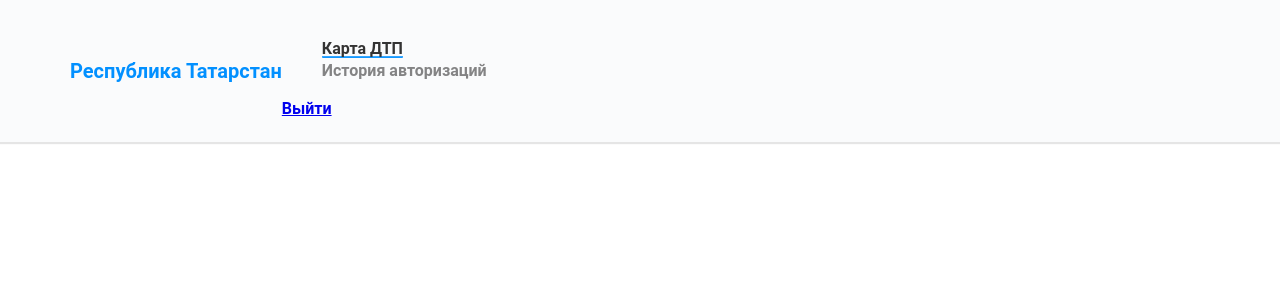
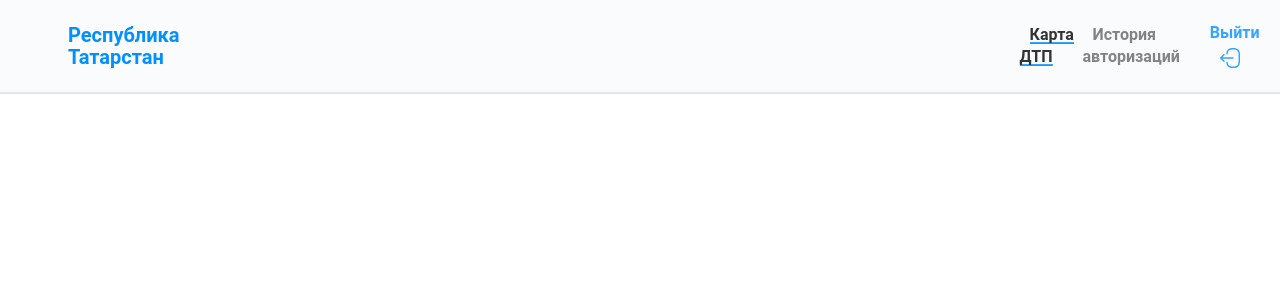
Before and after one commit to CYBERVOVCHIK/grisha-vova, a Next.js app: page / in a window 1280 px wide. Shown: the top 300 px of the page. Built offline with nearby package versions, Linux system fonts and the light colour scheme.

Commit message:
шапка готова

```diff
--- a/src/app/Header.tsx
+++ b/src/app/Header.tsx
@@ -3,16 +3,18 @@ import s from './header.module.css'
 
 export default function Header() {
   return (
-    <div className={s.header}>
-      <div className={s.title}>Республика Татарстан</div>
-      <div className={s.nav_items}>
+    <header className={s.header}>
+
+    <div className={s.title}>Республика Татарстан</div>
+      <div className={s.menu}>
         <ul className={s.nav_items}>
-          <li><a href='#' className={`${s.nav_item}`}><span className={s.active}>Карта ДТП</span></a></li>
+          <li><a href='#' className={s.nav_item}><span className={s.active}>Карта ДТП</span></a></li>
           <li><a href='#' className={s.nav_item}><span>История авторизаций</span></a></li>
         </ul>
+      </div>
 
-        <a href='#' className={s.quit}><span >Выйти</span></a>
-      </div>
-    </div>
+      <a href='#' className={s.quit}><span >Выйти</span></a>
+
+    </header>
   )
 }
--- a/src/app/header.module.css
+++ b/src/app/header.module.css
@@ -5,10 +5,11 @@
   flex-direction: row;
   flex-wrap: nowrap;
 
+
   max-width: 100vw;
   background: #FAFBFC;
   box-shadow: 0px 2px 1px rgba(0, 0, 0, 0.1);
-  padding: 22px 70px;
+  padding: 22px 68px;
 
 
   font-family: 'Roboto';
@@ -17,7 +18,17 @@
   font-size: 16px;
   line-height: 22px;
 }
+
+.menu {
+  flex-grow: 1;
+}
 .nav_items {
+  display: flex;
+  flex-direction: row;
+  flex-wrap: nowrap;
+  margin: 0;
+  padding: 0;
+
   list-style: none;
   font-size: 16px;
 }
@@ -25,11 +36,14 @@
 .nav_item {
   color: rgba(51, 51, 51, 0.6);
   text-decoration: none;
+  margin-right: 20px;
+  padding: 8px 10px;
 }
 .title {
   font-size: 20px;
+  color: #0290FF;
 
-  color: #0290FF;
+  margin-right: 840px;
 }
 
 .active {
@@ -43,5 +57,14 @@
 }
 
 .quit {
+  color: rgba(2, 144, 255, 0.8);
+  text-decoration: none;
+}
 
+.quit::after {
+  position: relative;
+  top: 4px;
+  content: url(./img/_logout_.svg);
+  margin-left: 10px;
+  width: 20px;
 }
```
Also changed, not shown: src/app/img/_logout_.svg (added).
